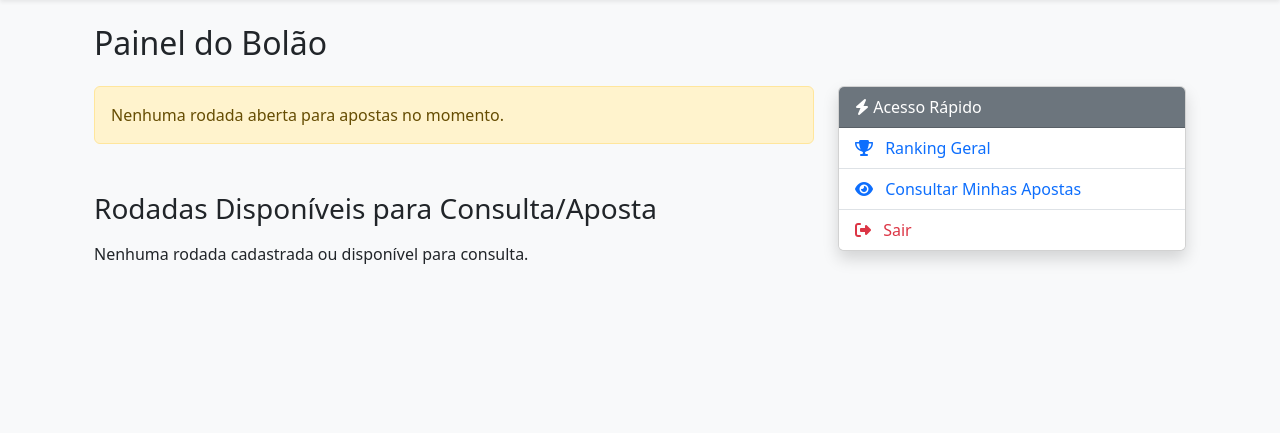
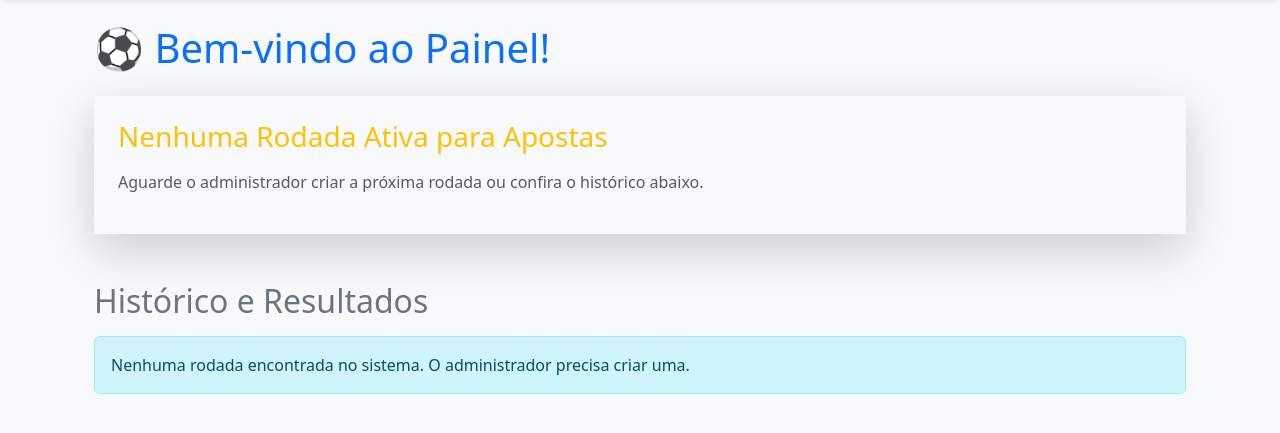
Before and after one commit to netofrg/Bolao, a Flask app: template templates/painel.html in a window 1280 px wide. Shown: the part 56-489 px from the top of the page. Run offline with Flask 3, Linux system fonts and the light colour scheme; the template is opened without the code that fills it, so the values that code supplies are empty.

Commit message:
Ajuste12

```diff
--- a/app.py
+++ b/app.py
@@ -436,6 +436,61 @@ def serialize_mongo_object(data):
 #     return decorated_function
 
 # --- ROTA DO PAINEL CORRIGIDA ---
+from bson.objectid import ObjectId
+from datetime import datetime
+from functools import wraps
+from flask import Flask, render_template, request, redirect, url_for, flash, session
+
+# --- DEFINIÇÕES OBRIGATÓRIAS ---
+
+# 1. Defina sua instância do Flask
+# app = Flask(__name__)
+
+# 2. Defina suas coleções do MongoDB
+# rodadas_collection = db['rodadas']
+# palpites_collection = db['palpites']
+
+# 3. Defina o formato de data (ESCOLHA UM E DESCOMENTE)
+# CORRIGIDO: O formato de data do seu DB ('2025-09-28T15:00') não possui segundos.
+DATETIME_FORMAT = '%Y-%m-%dT%H:%M'
+# Se for o formato brasileiro (DD/MM/AAAA HH:MM), use:
+# DATETIME_FORMAT = '%d/%m/%Y %H:%M'
+
+# --- FUNÇÃO DE SERIALIZAÇÃO ESSENCIAL ---
+# Esta função converte ObjectIds e outros tipos que o Jinja2 não entende
+# em strings e tipos básicos de Python.
+def serialize_mongo_object(data):
+    """
+    Serializa ObjectIds para string em um objeto ou lista de objetos do MongoDB.
+    """
+    if isinstance(data, list):
+        return [serialize_mongo_object(item) for item in data]
+
+    if isinstance(data, dict):
+        new_data = {}
+        for key, value in data.items():
+            if isinstance(value, ObjectId):
+                new_data[key] = str(value)
+            elif isinstance(value, (list, dict)):
+                new_data[key] = serialize_mongo_object(value)
+            else:
+                new_data[key] = value
+        return new_data
+    return data
+
+# --- FUNÇÃO DE LOGIN_REQUIRED (EXEMPLO) ---
+# Se a sua função login_required não estiver definida, você também terá um erro 500
+# DESCOMENTE e use esta versão se não tiver a sua:
+# def login_required(f):
+#     @wraps(f)
+#     def decorated_function(*args, **kwargs):
+#         if 'usuario_id' not in session:
+#             flash('Você precisa estar logado para acessar esta página.', 'warning')
+#             return redirect(url_for('login'))
+#         return f(*args, **kwargs)
+#     return decorated_function
+
+# --- ROTA DO PAINEL CORRIGIDA ---
 @app.route('/painel')
 @login_required
 def painel():
@@ -455,7 +510,7 @@ def painel():
         for rodada in todas_rodadas:
             try:
                 # 1. Converte a data do DB (string) para objeto datetime para comparação precisa
-                # OBSERVAÇÃO: O DATETIME_FORMAT deve ser a string correta!
+                # OBSERVAÇÃO: O DATETIME_FORMAT agora é '%Y-%m-%dT%H:%M'
                 data_limite = datetime.strptime(rodada['data_limite_apostas'], DATETIME_FORMAT)
 
                 # 2. Verifica se o prazo ainda não passou
@@ -473,6 +528,7 @@ def painel():
 
             except (ValueError, TypeError) as e:
                 # Ignora rodadas com formato de data inválido ou faltando o campo
+                # Esta mensagem de alerta deve parar de aparecer após a correção do DATETIME_FORMAT
                 print(f"Alerta: Rodada {rodada.get('numero')} possui formato de data inválido. Erro: {e}")
                 continue
 
@@ -498,6 +554,28 @@ def painel():
                 palpites_usuario[rodada_id_str] = True
         else:
              palpites_usuario = {}
+
+
+        # 5. Envia as variáveis para o template
+        return render_template('painel.html',
+                               is_admin=session.get('is_admin', False),
+                               rodada_aberta=rodada_aberta_serializada,
+                               rodadas_disponiveis=rodadas_disponiveis_serializadas,
+                               palpites_usuario=palpites_usuario)
+
+    except Exception as e:
+        # Se ocorrer um erro interno, ele será exibido no terminal do Flask (melhor para debug)
+        print(f"ERRO CRÍTICO no Painel: {e}")
+        # Retorna para o login em caso de falha.
+        # Adicionado tratamento de erro específico para a URL
+        if "Could not build url" in str(e):
+             # Isso sugere que rodada_aberta não foi encontrada, mas o erro está no painel.html
+             flash("Erro: O painel não conseguiu carregar as rodadas. Verifique o seu código HTML.", 'danger')
+        else:
+            flash("Ocorreu um erro interno ao carregar o painel. Tente novamente.", 'danger')
+
+        return redirect(url_for('login'))
+
 
 
         # 5. Envia as variáveis para o template
--- a/templates/painel.html
+++ b/templates/painel.html
@@ -3,111 +3,122 @@
 {% block title %}Painel do Bolão{% endblock %}
 
 {% block content %}
-    <div class="container my-4">
-        <h2 class="mb-4">Painel do Bolão</h2>
+<div class="container my-4">
+    <div class="row">
+        <div class="col-12">
+            <h1 class="mb-4 text-primary">⚽ Bem-vindo ao Painel!</h1>
+        </div>
+    </div>
 
-        <div class="row">
+    <!-- Seção de Rodada Ativa para Aposta -->
+    <div class="row mb-5">
+        <div class="col-12">
+            <div class="card shadow-lg border-0">
+                <div class="card-body p-4 bg-light">
 
-            <div class="col-md-8">
+                    {% if rodada_aberta %}
+                        {% set rodada_id_str = rodada_aberta._id %}
 
-                {% with messages = get_flashed_messages(with_categories=true) %}
-                    {% if messages %}
-                        {% for category, message in messages %}
-                            <div class="alert alert-{{ category }}">{{ message }}</div>
-                        {% endfor %}
+                        <h3 class="card-title text-success mb-3">Rodada Aberta: {{ rodada_aberta.numero }}</h3>
+                        <p class="text-muted">Faça seu palpite antes que o prazo termine!</p>
+
+                        <div class="d-flex justify-content-between align-items-center mb-3">
+                            <div>
+                                <i class="fas fa-clock text-info"></i> Prazo Final:
+                                <span class="fw-bold">{{ rodada_aberta.data_limite_apostas | replace('T', ' ') }}</span>
+                            </div>
+
+                            {% if palpites_usuario[rodada_id_str] %}
+                                <span class="badge bg-success p-2">
+                                    <i class="fas fa-check-circle"></i> Palpite Enviado
+                                </span>
+                            {% else %}
+                                <span class="badge bg-warning text-dark p-2">
+                                    <i class="fas fa-exclamation-triangle"></i> Pendente
+                                </span>
+                            {% endif %}
+                        </div>
+
+                        <!-- Botão de Aposta (Protegido pela verificação do rodada_aberta) -->
+                        <a href="{{ url_for('apostar', rodada_id=rodada_id_str) }}" class="btn btn-success btn-lg w-100">
+                            <i class="fas fa-edit"></i>
+                            {% if palpites_usuario[rodada_id_str] %}
+                                Editar Palpites da Rodada {{ rodada_aberta.numero }}
+                            {% else %}
+                                Apostar Agora na Rodada {{ rodada_aberta.numero }}
+                            {% endif %}
+                        </a>
+
+                    {% else %}
+                        <h3 class="card-title text-warning mb-3">Nenhuma Rodada Ativa para Apostas</h3>
+                        <p class="text-muted">Aguarde o administrador criar a próxima rodada ou confira o histórico abaixo.</p>
                     {% endif %}
-                {% endwith %}
 
-                {# Bloco da Próxima Rodada Aberta #}
-                {% if rodada_aberta %}
-                    <div class="card shadow mb-4">
-                        <div class="card-header bg-primary text-white fs-5">
-                            Próxima Rodada Aberta: Rodada {{ rodada_aberta.numero }}
-                        </div>
-                        <div class="card-body">
-                            {# NOVO CÓDIGO DE FORMATAÇÃO DE DATA #}
-                            {% set data_str = rodada_aberta.data_limite_apostas | replace('T', ' ') %}
-                            <p class="card-text">
-                                Você tem até **{{ data_str.split(' ')[0].split('-') | reverse | join('/') }} às {{ data_str.split(' ')[1][:5] }}** para enviar ou alterar seus palpites.
-                            </p>
-                            {# FIM DA FORMATAÇÃO #}
-                            <a href="{{ url_for('apostar') }}" class="btn btn-success btn-lg">
-                                <i class="fas fa-edit me-2"></i> Apostar Agora
-                            </a>
-                        </div>
-                    </div>
-                {% else %}
-                    <div class="alert alert-warning">
-                        Nenhuma rodada aberta para apostas no momento.
-                    </div>
-                {% endif %}
-
-                <h3 class="mt-5 mb-3">Rodadas Disponíveis para Consulta/Aposta</h3>
-
-                {# Bloco de Rodadas Disponíveis #}
-                {% if rodadas_disponiveis %}
-                    {% for rodada in rodadas_disponiveis %}
-                        <div class="card mb-3">
-                            <div class="card-body d-flex justify-content-between align-items-center">
-                                <div>
-                                    <h5 class="card-title">Rodada {{ rodada.numero }}</h5>
-
-                                    {# NOVO CÓDIGO DE FORMATAÇÃO DE DATA #}
-                                    {% set data_str = rodada.data_limite_apostas | replace('T', ' ') %}
-                                    <p class="card-text text-muted small mb-0">
-                                        Prazo: {{ data_str.split(' ')[0].split('-') | reverse | join('/') }} às {{ data_str.split(' ')[1][:5] }}
-                                    </p>
-                                    {# FIM DA FORMATAÇÃO #}
-                                </div>
-
-                                <div>
-                                    {% if rodada_aberta and rodada._id == rodada_aberta._id %}
-                                        <span class="badge bg-success ms-2">Já na tela</span>
-                                    {% else %}
-                                        <a href="{{ url_for('consulta_palpites', rodada_id=rodada._id) }}" class="btn btn-sm btn-outline-info">
-                                            Consultar
-                                        </a>
-                                    {% endif %}
-                                </div>
-                            </div>
-                        </div>
-                    {% endfor %}
-                {% else %}
-                    <p>Nenhuma rodada cadastrada ou disponível para consulta.</p>
-                {% endif %}
-
-            </div>
-
-            {# COLUNA LATERAL: ACESSO RÁPIDO #}
-            <div class="col-md-4">
-
-                <div class="card shadow mb-4">
-                    <div class="card-header bg-secondary text-white">
-                        <i class="fas fa-bolt"></i> Acesso Rápido
-                    </div>
-                    <ul class="list-group list-group-flush">
-
-                        <li class="list-group-item">
-                            <a href="{{ url_for('ranking') }}" class="text-decoration-none">
-                                <i class="fas fa-trophy me-2"></i> Ranking Geral
-                            </a>
-                        </li>
-
-                        <li class="list-group-item">
-                            <a href="{{ url_for('minhas_apostas') }}" class="text-decoration-none text-primary">
-                                <i class="fas fa-eye me-2"></i> Consultar Minhas Apostas
-                            </a>
-                        </li>
-
-                        <li class="list-group-item">
-                            <a href="{{ url_for('logout') }}" class="text-decoration-none text-danger">
-                                <i class="fas fa-sign-out-alt me-2"></i> Sair
-                            </a>
-                        </li>
-                    </ul>
                 </div>
             </div>
+        </div>
+    </div>
+
+    <!-- Histórico de Rodadas -->
+    <div class="row">
+        <div class="col-12">
+            <h2 class="mb-3 text-secondary">Histórico e Resultados</h2>
+
+            {% if rodadas_disponiveis %}
+                <ul class="list-group">
+                    {% for rodada in rodadas_disponiveis %}
+                        {% set id_rodada = rodada._id %}
+                        <li class="list-group-item d-flex justify-content-between align-items-center p-3">
+                            <div>
+                                <strong>Rodada {{ rodada.numero }}</strong>
+                                <span class="text-muted d-block small">Prazo: {{ rodada.data_limite_apostas | replace('T', ' ') }}</span>
+                            </div>
+
+                            <div class="text-end">
+                                {% if palpites_usuario[id_rodada] %}
+                                    <span class="badge bg-primary me-2">Palpitou</span>
+                                {% else %}
+                                    <span class="badge bg-secondary me-2">Não Palpitou</span>
+                                {% endif %}
+
+                                <!-- Ação: Visualizar Palpites/Resultados -->
+                                <!-- Assumindo que você terá uma rota 'ver_resultados' ou similar -->
+                                <a href="#" class="btn btn-sm btn-outline-secondary">
+                                    <i class="fas fa-eye"></i> Detalhes
+                                </a>
+
+                                <!-- Botão de Aposta (Aparece se for uma rodada futura ou a atual) -->
+                                {% if rodada_aberta and rodada._id == rodada_aberta._id %}
+                                    <a href="{{ url_for('apostar', rodada_id=id_rodada) }}" class="btn btn-sm btn-success">
+                                        <i class="fas fa-pen"></i> Apostar/Editar
+                                    </a>
+                                {% endif %}
+
+                            </div>
+                        </li>
+                    {% endfor %}
+                </ul>
+            {% else %}
+                <p class="alert alert-info">Nenhuma rodada encontrada no sistema. O administrador precisa criar uma.</p>
+            {% endif %}
 
         </div>
     </div>
+
+    <!-- Seção Admin (Apenas se logado como admin) -->
+    {% if is_admin %}
+        <div class="row mt-5">
+            <div class="col-12">
+                <h2 class="mb-3 text-danger">🛠️ Ações de Administrador</h2>
+                <a href="{{ url_for('criar_rodada') }}" class="btn btn-danger me-2">
+                    <i class="fas fa-plus-circle"></i> Criar Nova Rodada
+                </a>
+                <a href="{{ url_for('gerenciar_rodadas') }}" class="btn btn-danger">
+                    <i class="fas fa-cog"></i> Gerenciar Rodadas
+                </a>
+            </div>
+        </div>
+    {% endif %}
+
+</div>
 {% endblock %}
```
